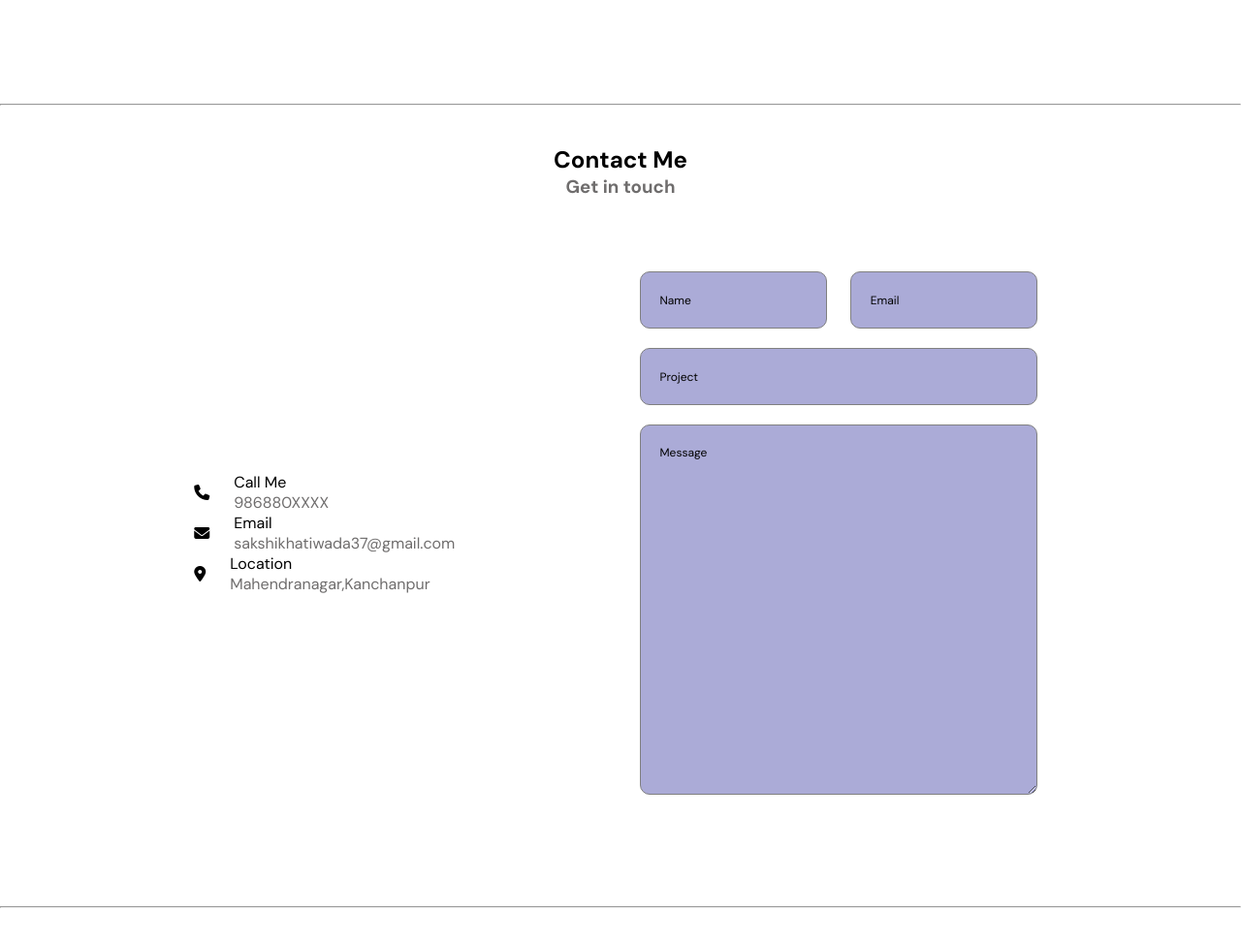
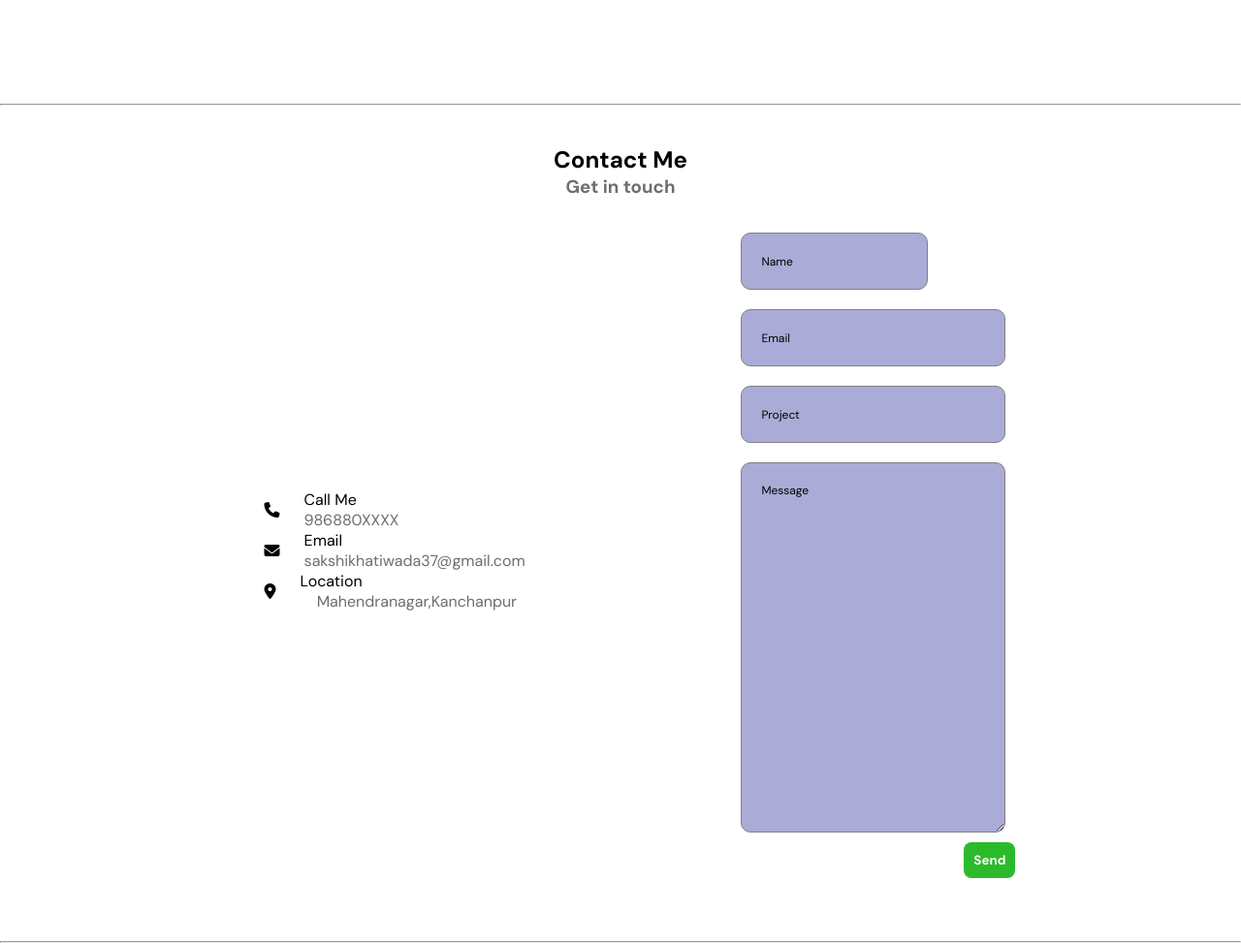
Before and after one commit to SakshiKhatiwada/Frontend_all_documents, a PHP site: page / in a window 1280 px wide. Shown: the part 1526-2499 px from the top of the page at 97% size. Before the commit the page ends 2463 px from the top, so only its background shows below. Run offline with PHP 8.4, Linux system fonts and the light colour scheme.

Commit message:
contact info js

```diff
--- a/Projects/Sakshi's_Portfolio/about.css
+++ b/Projects/Sakshi's_Portfolio/about.css
@@ -192,13 +192,6 @@ body section{
     font-weight: bold;
 }
 
-/* .bodyContainer{
-    display:flex;
-    flex: 1;
-    margin: 0 auto;
-    max-width: 1140px;
-    width: 100%;
-} */
 
 .headings {
     display: flex;
@@ -253,7 +246,7 @@ h3{
     }
 }
 
-.downloadButton
+.downloadButton, .send
 {
     padding: 10px;
     background-color: var(--purple);
@@ -261,6 +254,11 @@ h3{
     border: none;
     font-weight: bold;
     border-radius: 8px;
+}
+
+.send{
+    background-color: rgb(44, 186, 44);
+    align-self: flex-end;
 }
 
 @media(max-width: 440px){
@@ -582,9 +580,9 @@ input:focus, textarea:focus {
 /* skill section */
 @media (max-width: 440px){
    .Skills{
-    flex-direction: column;
-    margin: 2px;
-   }
+       flex-direction: column;
+       margin: 2px;
+}
 
    }
 
@@ -595,10 +593,10 @@ input:focus, textarea:focus {
    }
 
    .down section, .up section{
-    display: flex;
-    flex-direction: column;
-}
+   display: flex;
+       flex-direction: column;
 
+    }
 .down, .up{
     box-sizing: border-box;
     width: fit-content;
@@ -654,3 +652,6 @@ input:focus, textarea:focus {
     border: 1px solid var(--grey);
     border-radius: 9px;
 }
+
+
+/* submit button for information */
--- a/Projects/Sakshi's_Portfolio/about.js
+++ b/Projects/Sakshi's_Portfolio/about.js
@@ -36,9 +36,10 @@ menu.addEventListener('click',(event)=>{
 
 window.addEventListener('click', (event)=>{
 
-    console.log(event);
 
-    if(event.target == backIcon || this && event.target != navMenu){
+    if (navMenu.classList.contains("showMenu"))
+    {
+        if(event.target == backIcon || this && event.target != navMenu){
 
         navMenu.classList.add("hideMenu");
         navMenu.classList.remove("showMenu");
@@ -48,7 +49,19 @@ window.addEventListener('click', (event)=>{
         setTimeout(()=>{
             navMenu.style.display ="none";
         },4000);
-    }
+        }
+}
+
+})
 
 
+// for contact information
+let sendButton = document.querySelector(".send");
+let inputs = document.querySelectorAll("input");
+
+sendButton.addEventListener('click',()=>{
+for (let i=0; i< inputs.length; i++)
+{
+    console.log(inputs[i].value);
+}
 })
--- a/Projects/Sakshi's_Portfolio/index.html
+++ b/Projects/Sakshi's_Portfolio/index.html
@@ -241,17 +241,18 @@
 </div>
                        </section>
 
-                   <section class="right">
+                       <form class="right">
                            <div class="Input1">
-                           <input type="text" placeholder="Name">
-                           <input type="email" placeholder="Email">
+                           <input type="text" placeholder="Name" required>
                         </div>
+                        <input type="email" placeholder="Email" required>
 
                         <input type="text" placeholder="Project">
                         <textarea rows="20" cols="30" type="textarea" placeholder="Message"></textarea>
+                        <button class="send">Send</button>
+                    </form>
+
                 </section>
-               </section>
-
             </main>
 
 <hr>
```
Lines whose indentation alone changed are shown as unchanged.
